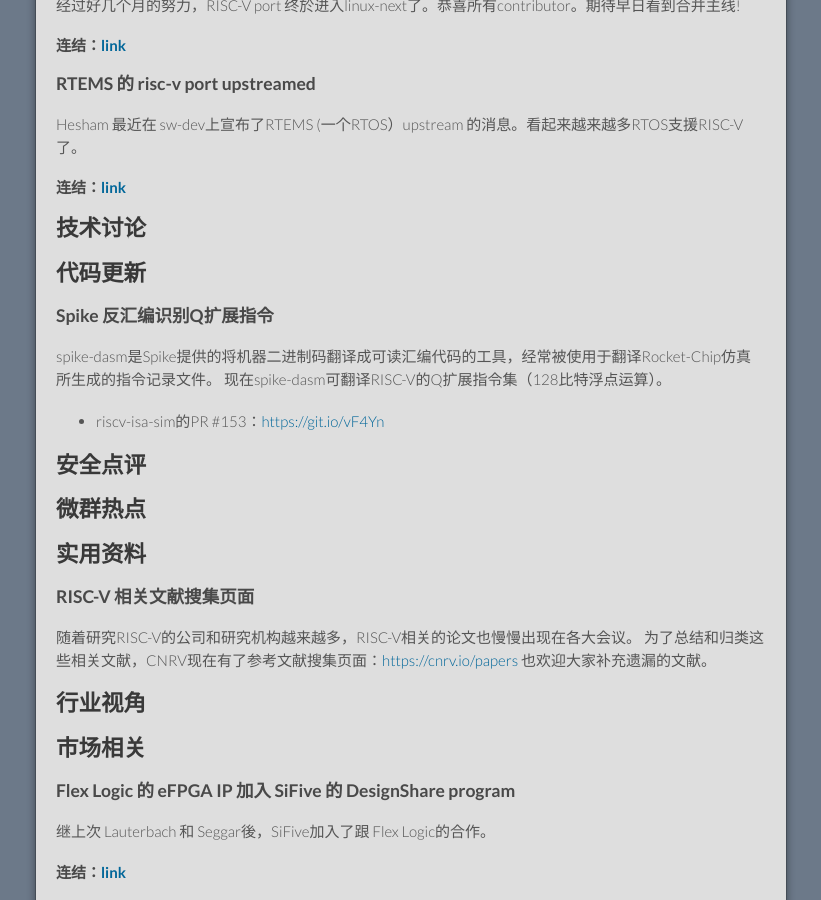
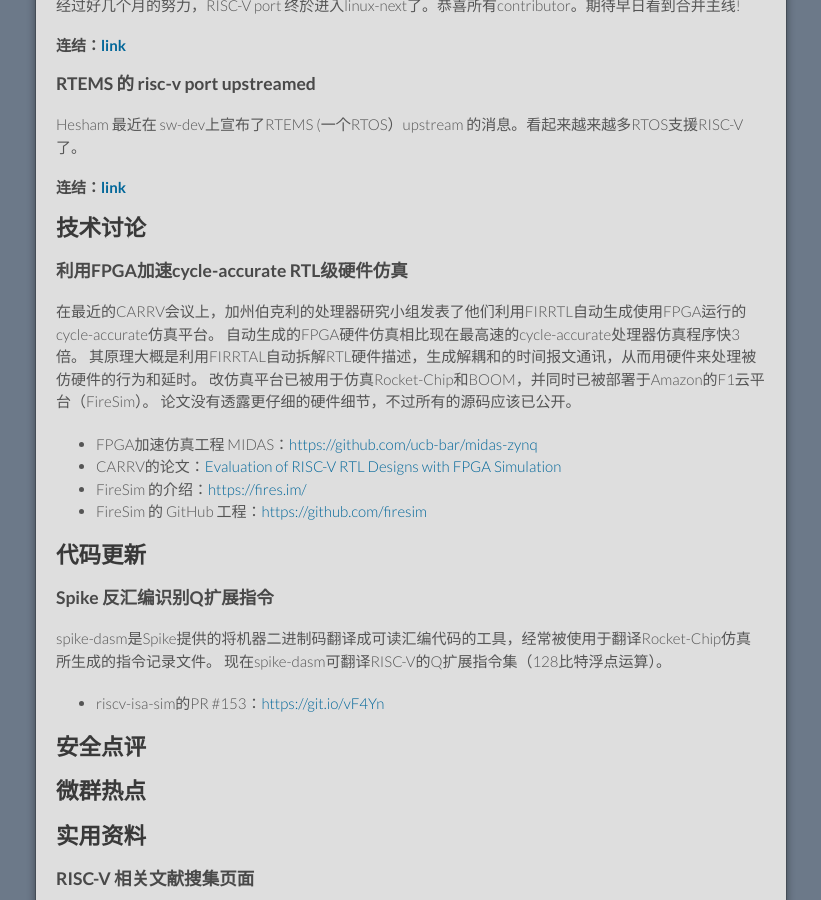
Before and after one commit to cnrv/home, a Jekyll site: the page built from bi-week-rpts/2017-11-09.md, in a window 1280 px wide and 900 px high, scrolled down 329 px. Shown: the whole window, without its empty margins (229-1050 px from the left). Built offline with Jekyll 4.4.1, drawn with Linux system fonts in a browser that asks for light colours; Markdown is read by kramdown in place of the engine named in the settings; comment, search, counter and statistics services are not loaded; our own code applies the rules of GitHub Pages for plain Markdown files.

Commit message:
add firesim

```diff
--- a/bi-week-rpts/2017-11-09.md
+++ b/bi-week-rpts/2017-11-09.md
@@ -21,7 +21,17 @@
 
 ## 技术讨论
 
+### 利用FPGA加速cycle-accurate RTL级硬件仿真
+在最近的CARRV会议上，加州伯克利的处理器研究小组发表了他们利用FIRRTL自动生成使用FPGA运行的cycle-accurate仿真平台。
+自动生成的FPGA硬件仿真相比现在最高速的cycle-accurate处理器仿真程序快3倍。
+其原理大概是利用FIRRTAL自动拆解RTL硬件描述，生成解耦和的时间报文通讯，从而用硬件来处理被仿硬件的行为和延时。
+改仿真平台已被用于仿真Rocket-Chip和BOOM，并同时已被部署于Amazon的F1云平台（FireSim）。
+论文没有透露更仔细的硬件细节，不过所有的源码应该已公开。
 
+- FPGA加速仿真工程 MIDAS：[https://github.com/ucb-bar/midas-zynq](https://github.com/ucb-bar/midas-zynq)
+- CARRV的论文：[Evaluation of RISC-V RTL Designs with FPGA Simulation](https://carrv.github.io/papers/kim-midas-carrv2017.pdf)
+- FireSim 的介绍：[https://fires.im/](https://fires.im/)
+- FireSim 的 GitHub 工程：[https://github.com/firesim](https://github.com/firesim)
 
 ## 代码更新
 
```
